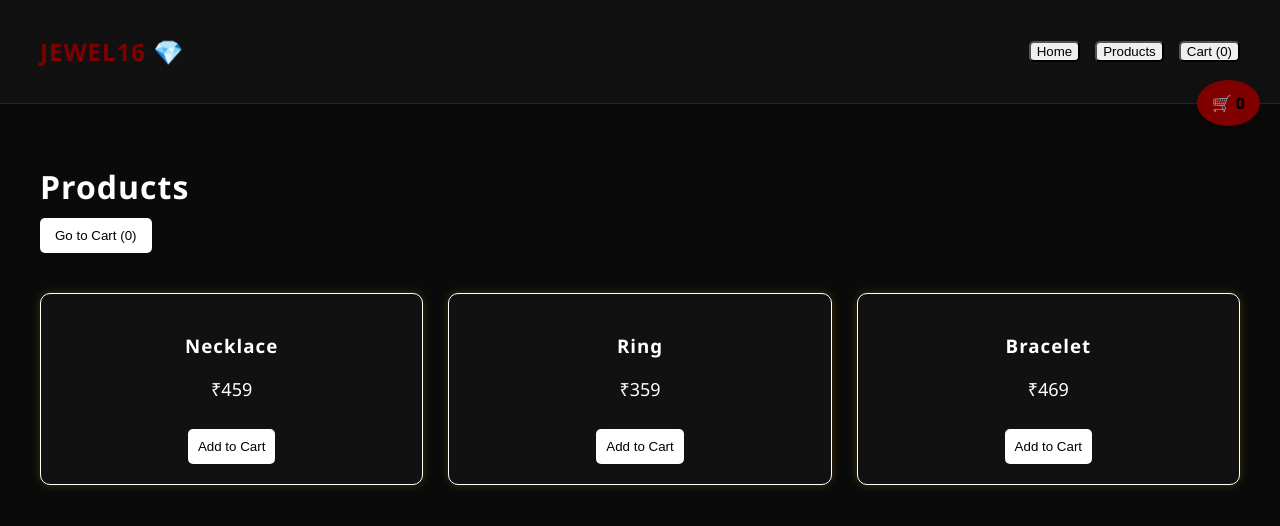
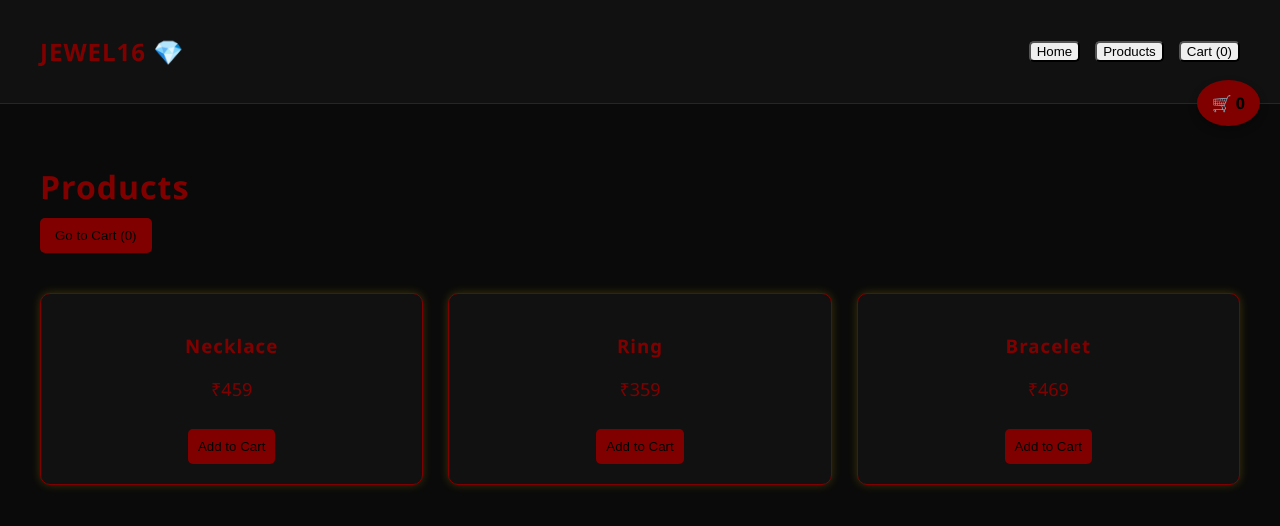
Before and after one commit to mithzz2006-a11y/jewel16-website, a React (Vite) app: page / in a window 1280 px wide. Both pictures are taken after a click on the button "Products". Shown: the top 526 px of the page. Built offline with nearby package versions, Linux system fonts and the light colour scheme.

Commit message:
Update Products.jsx

```diff
--- a/src/pages/Products.jsx
+++ b/src/pages/Products.jsx
@@ -10,7 +10,7 @@ export default function Products({ cart, setCart, setPage }) {
   };
 
   return (
-    <div style={{ background: "#0a0a0a", color: "white", padding: "40px" }}>
+    <div style={{ background: "#0a0a0a", color: "maroon", padding: "40px" }}>
       <h1 style={{ marginBottom: "10px" }}>Products</h1>
 
       <button
@@ -18,7 +18,7 @@ export default function Products({ cart, setCart, setPage }) {
         style={{
           marginBottom: "20px",
           padding: "10px 15px",
-          background: "white",
+          background: "maroon",
           color: "black",
           border: "none",
           cursor: "pointer",
@@ -41,7 +41,7 @@ export default function Products({ cart, setCart, setPage }) {
           <div
             key={index}
             style={{
-              border: "1px solid white",
+              border: "1px solid maroon",
               padding: "20px",
               borderRadius: "10px",
               background: "#111",
@@ -51,7 +51,7 @@ export default function Products({ cart, setCart, setPage }) {
             }}
             onMouseEnter={(e) => {
               e.currentTarget.style.transform = "scale(1.05)";
-              e.currentTarget.style.boxShadow = "0 0 20px white";
+              e.currentTarget.style.boxShadow = "0 0 20px maroon";
             }}
             onMouseLeave={(e) => {
               e.currentTarget.style.transform = "scale(1)";
@@ -60,14 +60,14 @@ export default function Products({ cart, setCart, setPage }) {
             }}
           >
             <h3>{item.name}</h3>
-            <p style={{ color: "white", fontSize: "18px" }}>₹{item.price}</p>
+            <p style={{ color: "maroon", fontSize: "18px" }}>₹{item.price}</p>
 
             <button
               onClick={() => addToCart(item)}
               style={{
                 marginTop: "10px",
                 padding: "10px",
-                background: "white",
+                background: "maroon",
                 color: "black",
                 border: "none",
                 cursor: "pointer",
```
